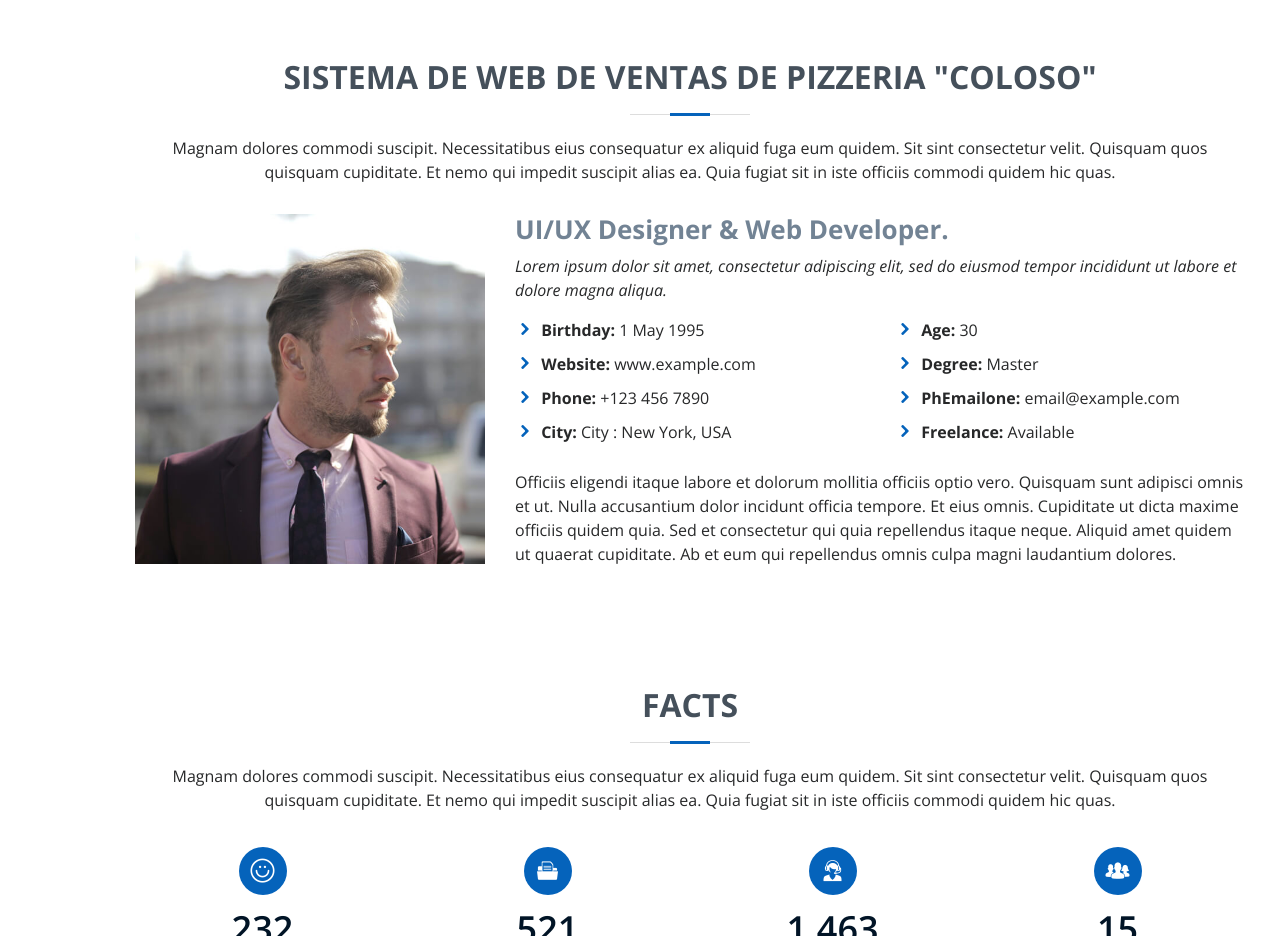
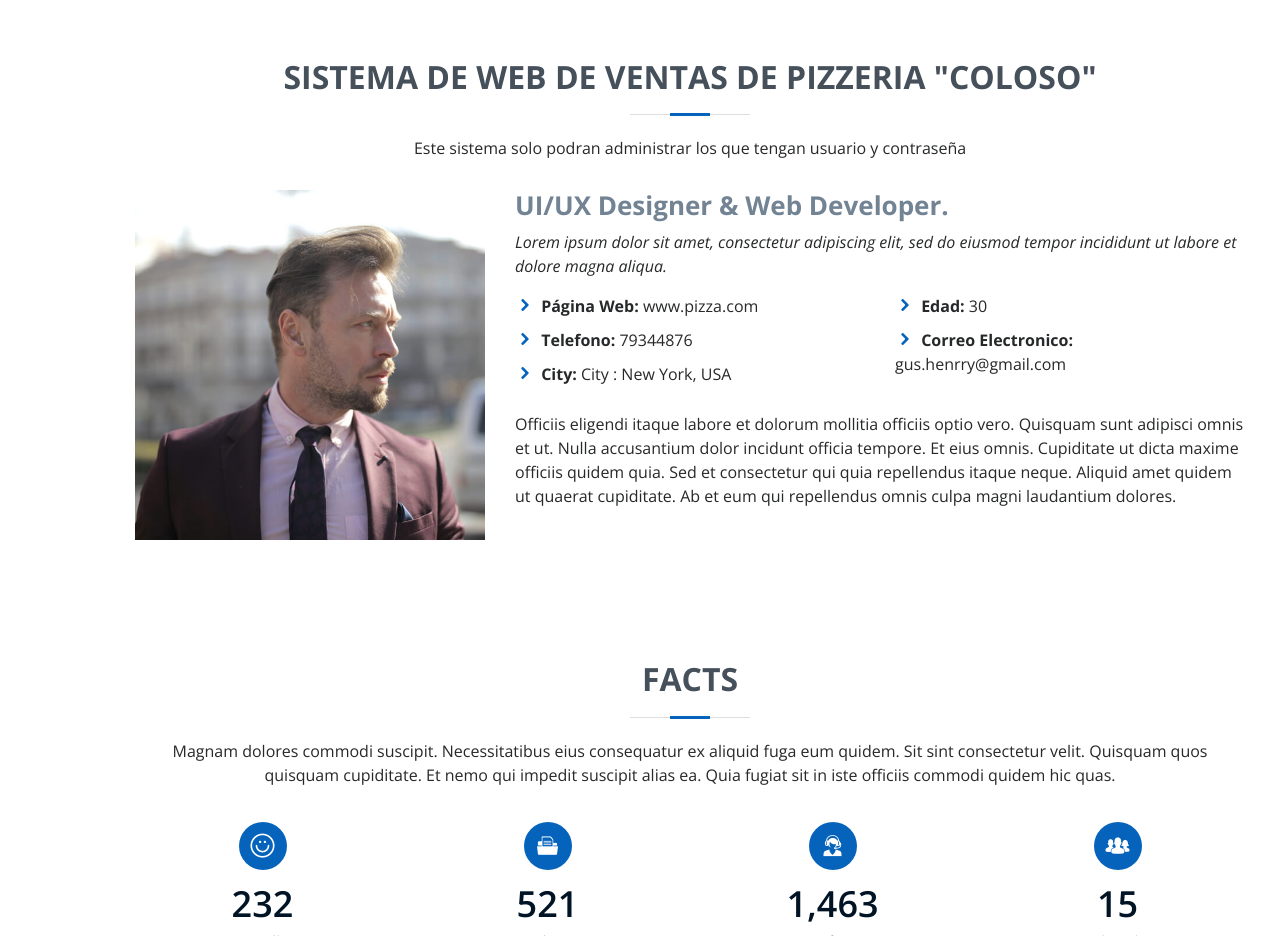
Before and after one commit to SistemaDePruebaVentas2024/practica, a plain HTML site: page index.html in a window 1280 px wide. Shown: the part 842-1778 px from the top of the page. Drawn offline with nearby package versions, Linux system fonts and the light colour scheme.

Commit message:
Se modifico los datos del usuario

```diff
--- a/index.html
+++ b/index.html
@@ -82,7 +82,7 @@
 
         <div class="section-title">
           <h2>SISTEMA DE WEB DE VENTAS DE PIZZERIA "COLOSO"</h2>
-          <p>Magnam dolores commodi suscipit. Necessitatibus eius consequatur ex aliquid fuga eum quidem. Sit sint consectetur velit. Quisquam quos quisquam cupiditate. Et nemo qui impedit suscipit alias ea. Quia fugiat sit in iste officiis commodi quidem hic quas.</p>
+          <p> Este sistema solo podran administrar los que tengan usuario y contraseña</p>
         </div>
 
         <div class="row">
@@ -98,18 +98,17 @@
             <div class="row">
               <div class="col-lg-6">
                 <ul>
-                  <li><i class="icofont-rounded-right"></i> <strong>Birthday:</strong> 1 May 1995</li>
-                  <li><i class="icofont-rounded-right"></i> <strong>Website:</strong> www.example.com</li>
-                  <li><i class="icofont-rounded-right"></i> <strong>Phone:</strong> +123 456 7890</li>
+
+                  <li><i class="icofont-rounded-right"></i> <strong>Página Web:</strong> www.pizza.com</li>
+                  <li><i class="icofont-rounded-right"></i> <strong>Telefono:</strong> 79344876</li>
                   <li><i class="icofont-rounded-right"></i> <strong>City:</strong> City : New York, USA</li>
                 </ul>
               </div>
               <div class="col-lg-6">
                 <ul>
-                  <li><i class="icofont-rounded-right"></i> <strong>Age:</strong> 30</li>
-                  <li><i class="icofont-rounded-right"></i> <strong>Degree:</strong> Master</li>
-                  <li><i class="icofont-rounded-right"></i> <strong>PhEmailone:</strong> email@example.com</li>
-                  <li><i class="icofont-rounded-right"></i> <strong>Freelance:</strong> Available</li>
+                  <li><i class="icofont-rounded-right"></i> <strong>Edad:</strong> 30</li>
+                  <li><i class="icofont-rounded-right"></i> <strong>Correo Electronico:</strong> gus.henrry@gmail.com</li>
+
                 </ul>
               </div>
             </div>
```
